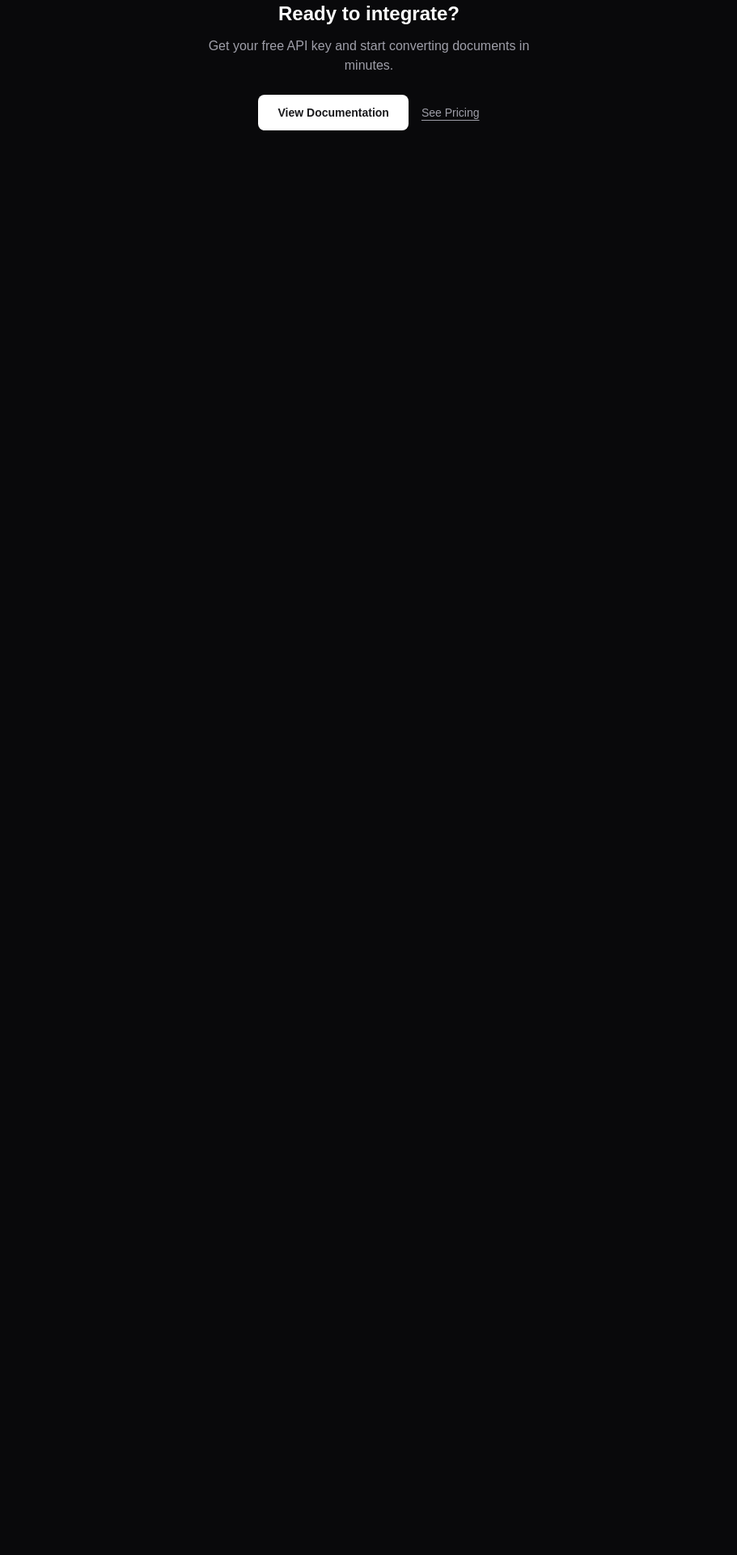
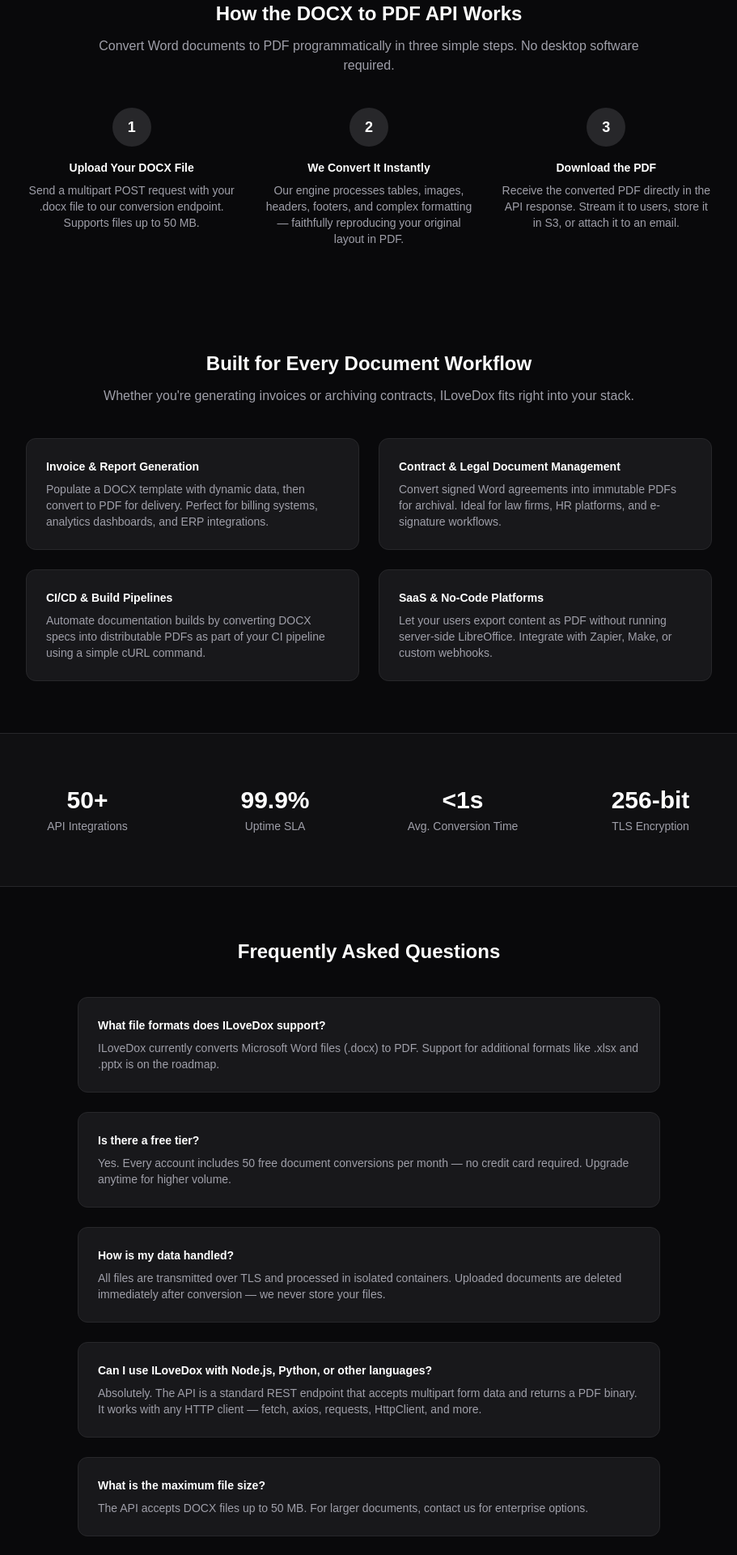
Before and after one commit to Ekansh-187/docx-flow-fe, a Next.js app: page / in a window 1280 px wide. Shown: the part 1200-3120 px from the top of the page at 81% size, without its empty margins (184-1095 px from the left). Before the commit the page ends 1425 px from the top, so only its background shows below. Built offline with nearby package versions, Linux system fonts and the light colour scheme; no server answers.

Commit message:
Add content on landing page

```diff
--- a/app/page.tsx
+++ b/app/page.tsx
@@ -22,6 +22,53 @@
   },
 };
 
+const faqJsonLd = {
+  "@context": "https://schema.org",
+  "@type": "FAQPage",
+  mainEntity: [
+    {
+      "@type": "Question",
+      name: "What file formats does ILoveDox support?",
+      acceptedAnswer: {
+        "@type": "Answer",
+        text: "ILoveDox currently converts Microsoft Word files (.docx) to PDF. Support for additional formats like .xlsx and .pptx is on the roadmap.",
+      },
+    },
+    {
+      "@type": "Question",
+      name: "Is there a free tier?",
+      acceptedAnswer: {
+        "@type": "Answer",
+        text: "Yes. Every account includes 50 free document conversions per month — no credit card required. Upgrade anytime for higher volume.",
+      },
+    },
+    {
+      "@type": "Question",
+      name: "How is my data handled?",
+      acceptedAnswer: {
+        "@type": "Answer",
+        text: "All files are transmitted over TLS and processed in isolated containers. Uploaded documents are deleted immediately after conversion — we never store your files.",
+      },
+    },
+    {
+      "@type": "Question",
+      name: "Can I use ILoveDox with Node.js, Python, or other languages?",
+      acceptedAnswer: {
+        "@type": "Answer",
+        text: "Absolutely. The API is a standard REST endpoint that accepts multipart form data and returns a PDF binary. It works with any HTTP client — fetch, axios, requests, HttpClient, and more.",
+      },
+    },
+    {
+      "@type": "Question",
+      name: "What is the maximum file size?",
+      acceptedAnswer: {
+        "@type": "Answer",
+        text: "The API accepts DOCX files up to 50 MB. For larger documents, contact us for enterprise options.",
+      },
+    },
+  ],
+};
+
 const apiBaseUrl = process.env.NEXT_PUBLIC_DOCX_CONVERTER_API || "https://api.ilovedox.dev";
 export default function Home() {
   return (
@@ -29,6 +76,10 @@
       <script
         type="application/ld+json"
         dangerouslySetInnerHTML={{ __html: JSON.stringify(jsonLd) }}
+      />
+      <script
+        type="application/ld+json"
+        dangerouslySetInnerHTML={{ __html: JSON.stringify(faqJsonLd) }}
       />
       {/* Hero */}
       <section className="flex flex-col items-center px-6 pt-20 pb-16 text-center">
@@ -118,6 +169,185 @@
         </div>
       </section>
 
+      {/* How It Works */}
+      <section className="mx-auto w-full max-w-4xl px-6 py-16">
+        <h2 className="text-center text-2xl font-bold text-white">
+          How the DOCX to PDF API Works
+        </h2>
+        <p className="mx-auto mt-3 max-w-2xl text-center text-zinc-400">
+          Convert Word documents to PDF programmatically in three simple steps.
+          No desktop software required.
+        </p>
+        <div className="mt-10 grid gap-8 sm:grid-cols-3">
+          <div className="text-center">
+            <div className="mx-auto flex h-12 w-12 items-center justify-center rounded-full bg-zinc-800 text-lg font-bold text-white">
+              1
+            </div>
+            <h3 className="mt-4 text-sm font-semibold text-white">
+              Upload Your DOCX File
+            </h3>
+            <p className="mt-2 text-sm text-zinc-400">
+              Send a multipart POST request with your .docx file to our
+              conversion endpoint. Supports files up to 50&nbsp;MB.
+            </p>
+          </div>
+          <div className="text-center">
+            <div className="mx-auto flex h-12 w-12 items-center justify-center rounded-full bg-zinc-800 text-lg font-bold text-white">
+              2
+            </div>
+            <h3 className="mt-4 text-sm font-semibold text-white">
+              We Convert It Instantly
+            </h3>
+            <p className="mt-2 text-sm text-zinc-400">
+              Our engine processes tables, images, headers, footers, and complex
+              formatting — faithfully reproducing your original layout in PDF.
+            </p>
+          </div>
+          <div className="text-center">
+            <div className="mx-auto flex h-12 w-12 items-center justify-center rounded-full bg-zinc-800 text-lg font-bold text-white">
+              3
+            </div>
+            <h3 className="mt-4 text-sm font-semibold text-white">
+              Download the PDF
+            </h3>
+            <p className="mt-2 text-sm text-zinc-400">
+              Receive the converted PDF directly in the API response. Stream it
+              to users, store it in S3, or attach it to an email.
+            </p>
+          </div>
+        </div>
+      </section>
+
+      {/* Use Cases */}
+      <section className="mx-auto w-full max-w-4xl px-6 py-16">
+        <h2 className="text-center text-2xl font-bold text-white">
+          Built for Every Document Workflow
+        </h2>
+        <p className="mx-auto mt-3 max-w-2xl text-center text-zinc-400">
+          Whether you&apos;re generating invoices or archiving contracts,
+          ILoveDox fits right into your stack.
+        </p>
+        <div className="mt-10 grid gap-6 sm:grid-cols-2">
+          <div className="rounded-xl border border-zinc-800 bg-zinc-900 p-6">
+            <h3 className="text-sm font-semibold text-white">
+              Invoice &amp; Report Generation
+            </h3>
+            <p className="mt-2 text-sm text-zinc-400">
+              Populate a DOCX template with dynamic data, then convert to PDF
+              for delivery. Perfect for billing systems, analytics dashboards,
+              and ERP integrations.
+            </p>
+          </div>
+          <div className="rounded-xl border border-zinc-800 bg-zinc-900 p-6">
+            <h3 className="text-sm font-semibold text-white">
+              Contract &amp; Legal Document Management
+            </h3>
+            <p className="mt-2 text-sm text-zinc-400">
+              Convert signed Word agreements into immutable PDFs for archival.
+              Ideal for law firms, HR platforms, and e-signature workflows.
+            </p>
+          </div>
+          <div className="rounded-xl border border-zinc-800 bg-zinc-900 p-6">
+            <h3 className="text-sm font-semibold text-white">
+              CI/CD &amp; Build Pipelines
+            </h3>
+            <p className="mt-2 text-sm text-zinc-400">
+              Automate documentation builds by converting DOCX specs into
+              distributable PDFs as part of your CI pipeline using a simple cURL
+              command.
+            </p>
+          </div>
+          <div className="rounded-xl border border-zinc-800 bg-zinc-900 p-6">
+            <h3 className="text-sm font-semibold text-white">
+              SaaS &amp; No-Code Platforms
+            </h3>
+            <p className="mt-2 text-sm text-zinc-400">
+              Let your users export content as PDF without running server-side
+              LibreOffice. Integrate with Zapier, Make, or custom webhooks.
+            </p>
+          </div>
+        </div>
+      </section>
+
+      {/* Stats / Social Proof */}
+      <section className="border-y border-zinc-800 bg-zinc-900/50 px-6 py-16">
+        <div className="mx-auto grid max-w-4xl gap-8 text-center sm:grid-cols-4">
+          <div>
+            <p className="text-3xl font-bold text-white">50+</p>
+            <p className="mt-1 text-sm text-zinc-400">API Integrations</p>
+          </div>
+          <div>
+            <p className="text-3xl font-bold text-white">99.9%</p>
+            <p className="mt-1 text-sm text-zinc-400">Uptime SLA</p>
+          </div>
+          <div>
+            <p className="text-3xl font-bold text-white">&lt;1s</p>
+            <p className="mt-1 text-sm text-zinc-400">Avg. Conversion Time</p>
+          </div>
+          <div>
+            <p className="text-3xl font-bold text-white">256-bit</p>
+            <p className="mt-1 text-sm text-zinc-400">TLS Encryption</p>
+          </div>
+        </div>
+      </section>
+
+      {/* FAQ */}
+      <section className="mx-auto w-full max-w-3xl px-6 py-16">
+        <h2 className="text-center text-2xl font-bold text-white">
+          Frequently Asked Questions
+        </h2>
+        <dl className="mt-10 space-y-6">
+          <div className="rounded-xl border border-zinc-800 bg-zinc-900 p-6">
+            <dt className="text-sm font-semibold text-white">
+              What file formats does ILoveDox support?
+            </dt>
+            <dd className="mt-2 text-sm text-zinc-400">
+              ILoveDox currently converts Microsoft Word files (.docx) to PDF.
+              Support for additional formats like .xlsx and .pptx is on the
+              roadmap.
+            </dd>
+          </div>
+          <div className="rounded-xl border border-zinc-800 bg-zinc-900 p-6">
+            <dt className="text-sm font-semibold text-white">
+              Is there a free tier?
+            </dt>
+            <dd className="mt-2 text-sm text-zinc-400">
+              Yes. Every account includes 50 free document conversions per month
+              — no credit card required. Upgrade anytime for higher volume.
+            </dd>
+          </div>
+          <div className="rounded-xl border border-zinc-800 bg-zinc-900 p-6">
+            <dt className="text-sm font-semibold text-white">
+              How is my data handled?
+            </dt>
+            <dd className="mt-2 text-sm text-zinc-400">
+              All files are transmitted over TLS and processed in isolated
+              containers. Uploaded documents are deleted immediately after
+              conversion — we never store your files.
+            </dd>
+          </div>
+          <div className="rounded-xl border border-zinc-800 bg-zinc-900 p-6">
+            <dt className="text-sm font-semibold text-white">
+              Can I use ILoveDox with Node.js, Python, or other languages?
+            </dt>
+            <dd className="mt-2 text-sm text-zinc-400">
+              Absolutely. The API is a standard REST endpoint that accepts
+              multipart form data and returns a PDF binary. It works with any
+              HTTP client — fetch, axios, requests, HttpClient, and more.
+            </dd>
+          </div>
+          <div className="rounded-xl border border-zinc-800 bg-zinc-900 p-6">
+            <dt className="text-sm font-semibold text-white">
+              What is the maximum file size?
+            </dt>
+            <dd className="mt-2 text-sm text-zinc-400">
+              The API accepts DOCX files up to 50&nbsp;MB. For larger documents,
+              contact us for enterprise options.
+            </dd>
+          </div>
+        </dl>
+      </section>
+
       {/* CTA */}
       <section className="flex flex-col items-center px-6 py-16 text-center">
         <h2 className="text-2xl font-bold text-white">Ready to integrate?</h2>
```
